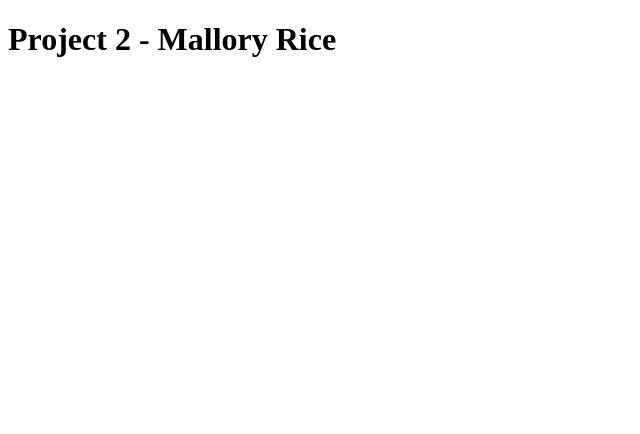
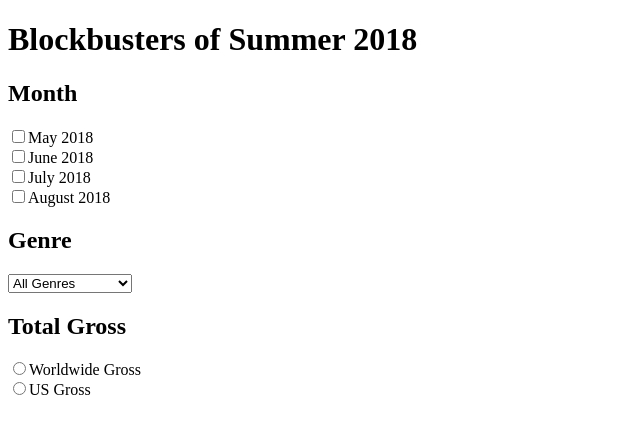
Before and after one commit to susanBuck/p2-4, a PHP site: page / in a window 1280 px wide. Shown: the top 434 px of the page, without its empty margins (0-640 px from the left). Run offline with PHP 8.4, Linux system fonts and the light colour scheme.

Commit message:
Added html with form inputs

```diff
--- a/index.php
+++ b/index.php
@@ -13,8 +13,31 @@
 </head>
 <body>
 
-<h1> Project 2 - Mallory Rice </h1>
+<h1> Blockbusters of Summer 2018 </h1>
 
+<form>
+    <h2>Month</h2>
+        <input type='checkbox'>May 2018<br>
+        <input type='checkbox'>June 2018<br>
+        <input type='checkbox'>July 2018<br>
+        <input type='checkbox'>August 2018<br>
+    <h2>Genre</h2>
+    <select>
+        <option value="all">All Genres</option>
+        <option value="action">Action/Adventure</option>
+        <option value="comedy">Comedy</option>
+        <option value="drama">Drama</option>
+        <option value="romance">Romance</option>
+        <option value="comedy">Kids</option>
+        <option value="drama">Horror</option>
+        <option value="drama">Sci-Fi</option>
+    </select>
+    <br>
 
+    <h2>Total Gross</h2>
+    <input type='radio' name='gross' value='worldwide'>Worldwide Gross</br>
+    <input type='radio' name='gross' value='us'>US Gross</br>
+
+</form>
 </body>
 </html>
```
